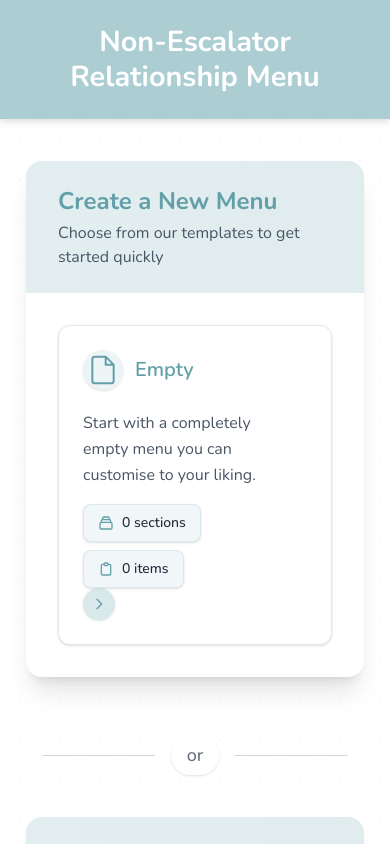
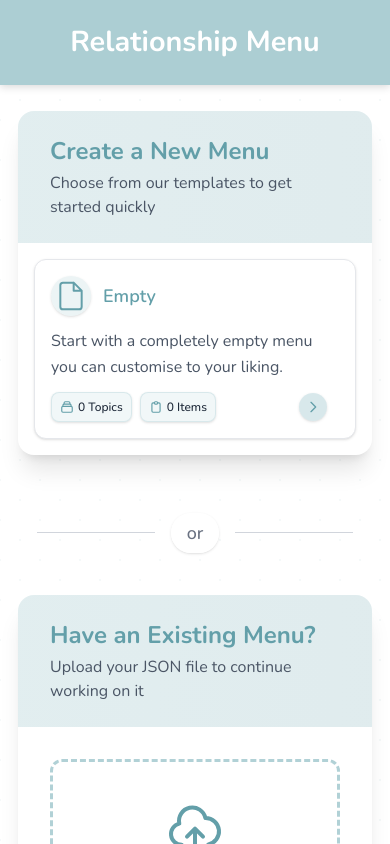
Before and after one commit to yodalived/Relationship-Menu, a Next.js app: page / in a window 390 px wide. Shown: the top 844 px of the page. Built offline with nearby package versions, Linux system fonts and the light colour scheme.

Commit message:
Fixed landing page on mobile devices

```diff
--- a/app/components/HomePage.tsx
+++ b/app/components/HomePage.tsx
@@ -103,7 +103,7 @@ export default function FileUpload({ onFileLoaded }: FileUploadProps) {
           <h2 className="text-2xl font-bold text-[var(--main-text-color)]">Create a New Menu</h2>
           <p className="text-gray-600 mt-1">Choose from our templates to get started quickly</p>
         </div>
-        <div className="p-8">
+        <div className="p-4 sm:p-8">
           <TemplateSelector onTemplateSelected={handleTemplateSelected} />
         </div>
       </div>
--- a/app/components/TemplateSelector.tsx
+++ b/app/components/TemplateSelector.tsx
@@ -92,22 +92,33 @@ const PeopleForm = ({ selectedTemplate, onSubmit, onCancel }: PeopleFormProps) =
 
   return (
     <div className="bg-white rounded-xl border border-gray-200 shadow p-6">
-      <div className="flex items-start justify-between mb-6">
-        <div className="flex">
-          <div className="w-14 h-14 flex items-center justify-center rounded-full bg-[rgba(158,198,204,0.2)] mr-4 shadow-sm flex-shrink-0 self-center mt-1">
+      <div className="flex flex-col sm:flex-row sm:items-start mb-2 sm:mb-6">
+        <div className="flex flex-1 mb-2 sm:mb-0">
+          <div className="w-14 h-14 hidden sm:flex items-center justify-center rounded-full bg-[rgba(158,198,204,0.2)] mr-4 shadow-sm flex-shrink-0 self-center mt-1">
             <TemplateIcon icon={selectedTemplate.icon} />
           </div>
-          <div>
+          <div className="flex-1">
+            <div className="flex justify-between items-start">
               <h3 className="text-xl font-semibold text-[var(--main-text-color)] mb-1">
                 {selectedTemplate.title}
               </h3>
+              <button
+                onClick={onCancel}
+                className="flex items-center text-[var(--main-text-color)] hover:text-[var(--main-text-color-hover)] px-3 py-1.5 rounded-lg border border-[rgba(158,198,204,0.2)] bg-[rgba(158,198,204,0.1)] hover:bg-[rgba(158,198,204,0.2)] transition-colors text-sm whitespace-nowrap ml-3 flex-shrink-0"
+              >
+                <svg xmlns="http://www.w3.org/2000/svg" className="h-4 w-4 mr-1.5" fill="none" viewBox="0 0 24 24" stroke="currentColor">
+                  <path strokeLinecap="round" strokeLinejoin="round" strokeWidth={2} d="M10 19l-7-7m0 0l7-7m-7 7h18" />
+                </svg>
+                Back to templates
+              </button>
+            </div>
             {selectedTemplate.stats && (
-              <div className="flex items-center space-x-3 mt-2">
+              <div className="hidden sm:flex items-center gap-3 mt-2">
                 <div className="flex items-center text-sm font-medium text-gray-600 bg-[rgba(158,198,204,0.1)] px-3 py-1.5 rounded-md border border-[rgba(158,198,204,0.2)]">
                   <svg xmlns="http://www.w3.org/2000/svg" className="h-4 w-4 mr-1.5 text-[var(--main-text-color)]" fill="none" viewBox="0 0 24 24" stroke="currentColor">
                     <path strokeLinecap="round" strokeLinejoin="round" strokeWidth={2} d="M19 11H5m14 0a2 2 0 012 2v6a2 2 0 01-2 2H5a2 2 0 01-2-2v-6a2 2 0 012-2m14 0V9a2 2 0 00-2-2M5 11V9a2 2 0 012-2m0 0V5a2 2 0 012-2h6a2 2 0 012 2v2M7 7h10" />
                   </svg>
-                  {selectedTemplate.stats.sections} sections
+                  {selectedTemplate.stats.sections} topics
                 </div>
                 <div className="flex items-center text-sm font-medium text-gray-600 bg-[rgba(158,198,204,0.1)] px-3 py-1.5 rounded-md border border-[rgba(158,198,204,0.2)]">
                   <svg xmlns="http://www.w3.org/2000/svg" className="h-4 w-4 mr-1.5 text-[var(--main-text-color)]" fill="none" viewBox="0 0 24 24" stroke="currentColor">
@@ -119,20 +130,28 @@ const PeopleForm = ({ selectedTemplate, onSubmit, onCancel }: PeopleFormProps) =
             )}
           </div>
         </div>
-        <button
-          onClick={onCancel}
-          className="rounded-full p-2 hover:bg-[rgba(158,198,204,0.2)] transition-colors"
-          aria-label="Cancel"
-        >
-          <svg xmlns="http://www.w3.org/2000/svg" className="h-5 w-5 text-gray-500" fill="none" viewBox="0 0 24 24" stroke="currentColor">
-            <path strokeLinecap="round" strokeLinejoin="round" strokeWidth={2} d="M6 18L18 6M6 6l12 12" />
-          </svg>
-        </button>
       </div>
 
-      <p className="text-gray-600 mb-6 leading-relaxed">
+      <p className="text-gray-600 mb-3 sm:mb-6 leading-relaxed">
         {selectedTemplate.description}
       </p>
+
+      {selectedTemplate.stats && (
+        <div className="flex sm:hidden items-center gap-3 mb-6">
+          <div className="flex items-center text-sm font-medium text-gray-600 bg-[rgba(158,198,204,0.1)] px-3 py-1.5 rounded-md border border-[rgba(158,198,204,0.2)]">
+            <svg xmlns="http://www.w3.org/2000/svg" className="h-4 w-4 mr-1.5 text-[var(--main-text-color)]" fill="none" viewBox="0 0 24 24" stroke="currentColor">
+              <path strokeLinecap="round" strokeLinejoin="round" strokeWidth={2} d="M19 11H5m14 0a2 2 0 012 2v6a2 2 0 01-2 2H5a2 2 0 01-2-2v-6a2 2 0 012-2m14 0V9a2 2 0 00-2-2M5 11V9a2 2 0 012-2m0 0V5a2 2 0 012-2h6a2 2 0 012 2v2M7 7h10" />
+            </svg>
+            {selectedTemplate.stats.sections} topics
+          </div>
+          <div className="flex items-center text-sm font-medium text-gray-600 bg-[rgba(158,198,204,0.1)] px-3 py-1.5 rounded-md border border-[rgba(158,198,204,0.2)]">
+            <svg xmlns="http://www.w3.org/2000/svg" className="h-4 w-4 mr-1.5 text-[var(--main-text-color)]" fill="none" viewBox="0 0 24 24" stroke="currentColor">
+              <path strokeLinecap="round" strokeLinejoin="round" strokeWidth={2} d="M9 5H7a2 2 0 00-2 2v12a2 2 0 002 2h10a2 2 0 002-2V7a2 2 0 00-2-2h-2M9 5a2 2 0 002 2h2a2 2 0 002-2M9 5a2 2 0 012-2h2a2 2 0 012 2" />
+            </svg>
+            {selectedTemplate.stats.items} items
+          </div>
+        </div>
+      )}
 
       <form onSubmit={handleSubmit}>
         <div className="mb-8">
@@ -143,9 +162,10 @@ const PeopleForm = ({ selectedTemplate, onSubmit, onCancel }: PeopleFormProps) =
           <div className="space-y-4">
             {people.map((person, index) => (
               <div key={index} className="flex items-center group bg-[rgba(158,198,204,0.05)] rounded-lg p-1 pl-2 border border-[rgba(158,198,204,0.1)] hover:border-[rgba(158,198,204,0.3)] transition-colors">
-                <div className="w-7 h-7 flex items-center justify-center mr-3 text-sm font-medium text-gray-600 bg-[rgba(158,198,204,0.2)] rounded-full shadow-sm">
+                <div className="w-7 h-7 flex items-center justify-center mr-2 sm:mr-3 text-sm font-medium text-gray-600 bg-[rgba(158,198,204,0.2)] rounded-full shadow-sm flex-shrink-0">
                   {index + 1}
                 </div>
+                <div className="flex-grow flex items-center">
                   <input
                     type="text"
                     value={person}
@@ -155,17 +175,18 @@ const PeopleForm = ({ selectedTemplate, onSubmit, onCancel }: PeopleFormProps) =
                       setPeople(newPeople);
                     }}
                     placeholder={`Name of person ${index + 1}`}
-                  className="flex-grow p-3 bg-transparent border-none rounded-md focus:outline-none focus:ring-2 focus:ring-[var(--main-bg-color)] focus:bg-white transition-colors"
+                    className="w-full p-2 sm:p-3 bg-transparent border-none rounded-md focus:outline-none focus:ring-2 focus:ring-[var(--main-bg-color)] focus:bg-white transition-colors text-sm sm:text-base"
                     required
                   />
+                </div>
                 {people.length > 2 && (
                   <button
                     type="button"
                     onClick={() => handleRemovePerson(index)}
-                    className="ml-2 p-2 text-gray-400 hover:text-red-500 transition-colors rounded-full hover:bg-red-50"
+                    className="ml-1 sm:ml-2 p-1 sm:p-2 text-gray-400 hover:text-red-500 transition-colors rounded-full hover:bg-red-50 flex-shrink-0"
                     aria-label="Remove person"
                   >
-                    <svg xmlns="http://www.w3.org/2000/svg" className="h-5 w-5" fill="none" viewBox="0 0 24 24" stroke="currentColor">
+                    <svg xmlns="http://www.w3.org/2000/svg" className="h-4 w-4 sm:h-5 sm:w-5" fill="none" viewBox="0 0 24 24" stroke="currentColor">
                       <path strokeLinecap="round" strokeLinejoin="round" strokeWidth={2} d="M19 7l-.867 12.142A2 2 0 0116.138 21H7.862a2 2 0 01-1.995-1.858L5 7m5 4v6m4-6v6m1-10V4a1 1 0 00-1-1h-4a1 1 0 00-1 1v3M4 7h16" />
                     </svg>
                   </button>
@@ -177,9 +198,9 @@ const PeopleForm = ({ selectedTemplate, onSubmit, onCancel }: PeopleFormProps) =
           <button
             type="button"
             onClick={handleAddPerson}
-            className="mt-5 flex items-center text-[var(--main-text-color)] hover:text-[var(--main-text-color-hover)] transition-colors bg-[rgba(158,198,204,0.1)] hover:bg-[rgba(158,198,204,0.2)] px-4 py-2 rounded-lg shadow-sm border border-[rgba(158,198,204,0.2)]"
+            className="mt-5 flex items-center text-[var(--main-text-color)] hover:text-[var(--main-text-color-hover)] transition-colors bg-[rgba(158,198,204,0.1)] hover:bg-[rgba(158,198,204,0.2)] px-3 sm:px-4 py-2 rounded-lg shadow-sm border border-[rgba(158,198,204,0.2)] text-sm sm:text-base"
           >
-            <svg xmlns="http://www.w3.org/2000/svg" className="h-5 w-5 mr-2" viewBox="0 0 20 20" fill="currentColor">
+            <svg xmlns="http://www.w3.org/2000/svg" className="h-4 w-4 sm:h-5 sm:w-5 mr-1.5 sm:mr-2" viewBox="0 0 20 20" fill="currentColor">
               <path fillRule="evenodd" d="M10 5a1 1 0 011 1v3h3a1 1 0 110 2h-3v3a1 1 0 11-2 0v-3H6a1 1 0 110-2h3V6a1 1 0 011-1z" clipRule="evenodd" />
             </svg>
             Add Another Person
@@ -187,18 +208,18 @@ const PeopleForm = ({ selectedTemplate, onSubmit, onCancel }: PeopleFormProps) =
         </div>
 
         {error && (
-          <div className="mb-6 p-4 bg-red-50 text-red-700 rounded-lg border border-red-200 flex items-center">
-            <svg xmlns="http://www.w3.org/2000/svg" className="h-5 w-5 mr-3 flex-shrink-0" fill="none" viewBox="0 0 24 24" stroke="currentColor">
+          <div className="mb-6 p-3 sm:p-4 bg-red-50 text-red-700 rounded-lg border border-red-200 flex items-center">
+            <svg xmlns="http://www.w3.org/2000/svg" className="h-4 w-4 sm:h-5 sm:w-5 mr-2 sm:mr-3 flex-shrink-0" fill="none" viewBox="0 0 24 24" stroke="currentColor">
               <path strokeLinecap="round" strokeLinejoin="round" strokeWidth={2} d="M12 8v4m0 4h.01M21 12a9 9 0 11-18 0 9 9 0 0118 0z" />
             </svg>
-            <span className="font-medium">{error}</span>
+            <span className="font-medium text-sm sm:text-base">{error}</span>
           </div>
         )}
 
         <div className="flex justify-end pt-2">
           <button
             type="submit"
-            className={`px-6 py-3 text-white font-medium rounded-lg transition-colors focus:outline-none focus:ring-2 focus:ring-offset-2 focus:ring-[var(--main-text-color)] shadow-sm ${
+            className={`px-4 sm:px-6 py-2.5 sm:py-3 text-white font-medium rounded-lg transition-colors focus:outline-none focus:ring-2 focus:ring-offset-2 focus:ring-[var(--main-text-color)] shadow-sm text-sm sm:text-base ${
               hasAtLeastTwoValidNames
                 ? 'bg-[var(--main-text-color)] hover:bg-[var(--main-bg-color)]'
                 : 'bg-gray-300'
@@ -329,9 +350,9 @@ export default function TemplateSelector({ onTemplateSelected }: TemplateSelecto
             <div
               key={template.id}
               onClick={() => handleTemplateClick(template)}
-              className="relative bg-white rounded-xl p-6 cursor-pointer transition-all duration-300 hover:bg-[rgba(158,198,204,0.1)] border border-gray-200 shadow hover:shadow-md hover:border-[var(--main-bg-color)] group"
+              className="relative bg-white rounded-xl p-4 sm:p-6 cursor-pointer transition-all duration-300 hover:bg-[rgba(158,198,204,0.1)] border border-gray-200 shadow hover:shadow-md hover:border-[var(--main-bg-color)] group"
             >
-              <div className="flex items-stretch space-x-5">
+              <div className="flex items-stretch space-x-3 sm:space-x-5">
                 <div className="hidden sm:block flex-shrink-0 pt-1">
                   <div className="w-16 h-16 flex items-center justify-center rounded-full bg-[rgba(158,198,204,0.2)] shadow-sm">
                     <TemplateIcon icon={template.icon} />
@@ -339,42 +360,42 @@ export default function TemplateSelector({ onTemplateSelected }: TemplateSelecto
                 </div>
 
                 <div className="flex-grow flex flex-col">
-                  <div className="flex items-center sm:hidden mb-3">
+                  <div className="flex items-center sm:hidden mb-2">
                     <div className="w-10 h-10 flex items-center justify-center rounded-full bg-[rgba(158,198,204,0.2)] mr-3 shadow-sm">
                       <TemplateIcon icon={template.icon} />
                     </div>
-                    <h3 className="text-xl font-semibold text-[var(--main-text-color)] group-hover:text-[var(--main-text-color-hover)] transition-colors">
+                    <h3 className="text-lg sm:text-xl font-semibold text-[var(--main-text-color)] group-hover:text-[var(--main-text-color-hover)] transition-colors break-words">
                       {template.title}
                     </h3>
                   </div>
 
-                  <h3 className="hidden sm:block text-xl font-semibold text-[var(--main-text-color)] group-hover:text-[var(--main-text-color-hover)] transition-colors mb-1">
+                  <h3 className="hidden sm:block text-xl font-semibold text-[var(--main-text-color)] group-hover:text-[var(--main-text-color-hover)] transition-colors mb-1 break-words">
                     {template.title}
                   </h3>
 
-                  <p className="text-gray-600 mt-2 mb-4 leading-relaxed">
+                  <p className="text-gray-600 mt-1 sm:mt-2 mb-3 sm:mb-4 leading-relaxed break-words">
                     {template.description}
                   </p>
 
                   {template.stats ? (
-                    <div className="flex flex-wrap mt-auto items-center justify-between">
-                      <div className="flex flex-wrap gap-2">
-                        <div className="flex items-center bg-[rgba(158,198,204,0.15)] px-3.5 py-2 rounded-lg text-sm font-medium border border-[rgba(158,198,204,0.3)] shadow-sm">
-                          <svg xmlns="http://www.w3.org/2000/svg" className="h-4 w-4 mr-2 text-[var(--main-text-color)]" fill="none" viewBox="0 0 24 24" stroke="currentColor">
+                    <div className="flex mt-auto items-center justify-between">
+                      <div className="flex items-center gap-2">
+                        <div className="flex items-center bg-[rgba(158,198,204,0.15)] px-2 sm:px-3.5 py-1.5 sm:py-2 rounded-lg text-xs sm:text-sm font-medium border border-[rgba(158,198,204,0.3)] shadow-sm whitespace-nowrap">
+                          <svg xmlns="http://www.w3.org/2000/svg" className="h-3.5 w-3.5 sm:h-4 sm:w-4 mr-1 sm:mr-2 text-[var(--main-text-color)]" fill="none" viewBox="0 0 24 24" stroke="currentColor">
                             <path strokeLinecap="round" strokeLinejoin="round" strokeWidth={2} d="M19 11H5m14 0a2 2 0 012 2v6a2 2 0 01-2 2H5a2 2 0 01-2-2v-6a2 2 0 012-2m14 0V9a2 2 0 00-2-2M5 11V9a2 2 0 012-2m0 0V5a2 2 0 012-2h6a2 2 0 012 2v2M7 7h10" />
                           </svg>
-                          <span className="text-gray-800">{template.stats.sections} sections</span>
+                          <span className="text-gray-800">{template.stats.sections} Topics </span>
                         </div>
-                        <div className="flex items-center bg-[rgba(158,198,204,0.15)] px-3.5 py-2 rounded-lg text-sm font-medium border border-[rgba(158,198,204,0.3)] shadow-sm">
-                          <svg xmlns="http://www.w3.org/2000/svg" className="h-4 w-4 mr-2 text-[var(--main-text-color)]" fill="none" viewBox="0 0 24 24" stroke="currentColor">
+                        <div className="flex items-center bg-[rgba(158,198,204,0.15)] px-2 sm:px-3.5 py-1.5 sm:py-2 rounded-lg text-xs sm:text-sm font-medium border border-[rgba(158,198,204,0.3)] shadow-sm whitespace-nowrap">
+                          <svg xmlns="http://www.w3.org/2000/svg" className="h-3.5 w-3.5 sm:h-4 sm:w-4 mr-1 sm:mr-2 text-[var(--main-text-color)]" fill="none" viewBox="0 0 24 24" stroke="currentColor">
                             <path strokeLinecap="round" strokeLinejoin="round" strokeWidth={2} d="M9 5H7a2 2 0 00-2 2v12a2 2 0 002 2h10a2 2 0 002-2V7a2 2 0 00-2-2h-2M9 5a2 2 0 002 2h2a2 2 0 002-2M9 5a2 2 0 012-2h2a2 2 0 012 2" />
                           </svg>
-                          <span className="text-gray-800">{template.stats.items} items</span>
+                          <span className="text-gray-800">{template.stats.items} Items</span>
                         </div>
                       </div>
 
-                      <div className="sm:hidden flex items-center">
-                        <div className="h-8 w-8 flex items-center justify-center rounded-full bg-[rgba(158,198,204,0.4)] text-[var(--main-text-color)] shadow-sm">
+                      <div className="ml-2 flex sm:hidden items-center">
+                        <div className="h-7 w-7 sm:h-8 sm:w-8 flex items-center justify-center rounded-full bg-[rgba(158,198,204,0.4)] text-[var(--main-text-color)] shadow-sm">
                           <svg xmlns="http://www.w3.org/2000/svg" className="h-4 w-4" fill="none" viewBox="0 0 24 24" stroke="currentColor">
                             <path strokeLinecap="round" strokeLinejoin="round" strokeWidth={2} d="M9 5l7 7-7 7" />
                           </svg>
@@ -382,8 +403,8 @@ export default function TemplateSelector({ onTemplateSelected }: TemplateSelecto
                       </div>
                     </div>
                   ) : (
-                    <div className="flex justify-end sm:hidden mt-auto">
-                      <div className="h-8 w-8 flex items-center justify-center rounded-full bg-[rgba(158,198,204,0.4)] text-[var(--main-text-color)] shadow-sm">
+                    <div className="flex justify-end mt-auto">
+                      <div className="h-7 w-7 sm:h-8 sm:w-8 flex sm:hidden items-center justify-center rounded-full bg-[rgba(158,198,204,0.4)] text-[var(--main-text-color)] shadow-sm">
                         <svg xmlns="http://www.w3.org/2000/svg" className="h-4 w-4" fill="none" viewBox="0 0 24 24" stroke="currentColor">
                           <path strokeLinecap="round" strokeLinejoin="round" strokeWidth={2} d="M9 5l7 7-7 7" />
                         </svg>
--- a/app/layout.tsx
+++ b/app/layout.tsx
@@ -31,9 +31,7 @@ export default function RootLayout({
         <div className="min-h-screen flex flex-col">
           <header>
             <div className="title-bar">
-              <h1>Non-Escalator Relationship Menu</h1>
-              {/* ConditionalSubtitle temporarily removed due to TypeScript error */}
-              {/* <ConditionalSubtitle /> */}
+              <h1>Relationship Menu</h1>
             </div>
             <ShowLegendWhenMenuActive />
           </header>
--- a/app/page.tsx
+++ b/app/page.tsx
@@ -109,7 +109,7 @@ export default function Home() {
 
   if (isLoading) {
     return (
-      <div className="container mx-auto px-4 py-8">
+      <div className="container mx-auto px-2 sm:px-4 py-4 sm:py-8">
         <div className="flex items-center justify-center h-32">
           <div className="text-center">
             <div className="inline-block h-8 w-8 animate-spin rounded-full border-4 border-solid border-[var(--main-bg-color)] border-r-transparent align-[-0.125em] motion-reduce:animate-[spin_1.5s_linear_infinite]"></div>
@@ -121,7 +121,7 @@ export default function Home() {
   }
 
   return (
-    <div className="container mx-auto px-4 py-8">
+    <div className="container mx-auto px-2 sm:px-4 py-4 sm:py-8">
       {!menuData ? (
         <HomePage onFileLoaded={handleFileLoaded} />
       ) : (
```
Lines whose indentation alone changed are shown as unchanged.
